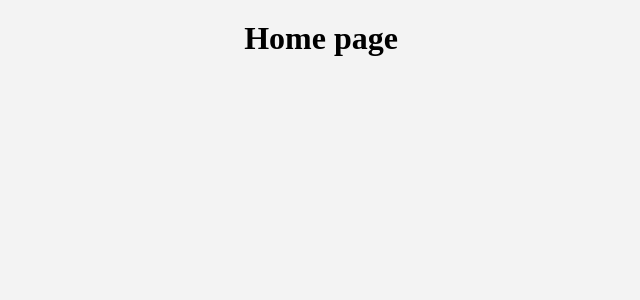
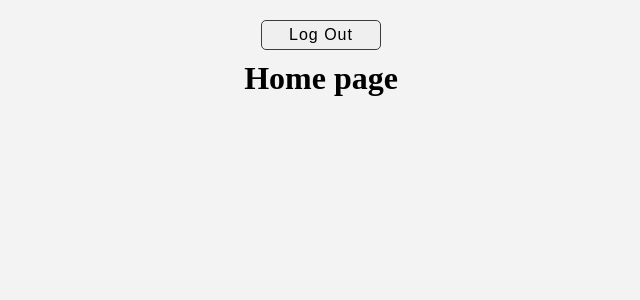
Before and after one commit to andbudha/react-firebase, a React (Vite) app: page / in a window 1280 px wide. Shown: the top 300 px of the page, without its empty margins (319-959 px from the left). Built offline with nearby package versions, Linux system fonts and the light colour scheme.

Commit message:
login btn and login func-ty added

```diff
--- a/src/components/Auth/Auth.module.css
+++ b/src/components/Auth/Auth.module.css
@@ -31,7 +31,7 @@
   border: 1px #3c3c3c solid;
 }
 
-.btn_box {
+.sign_in_btn_box {
   margin-bottom: 10px;
 }
 .sign_in_btn {
--- a/src/components/Auth/Auth.tsx
+++ b/src/components/Auth/Auth.tsx
@@ -59,7 +59,7 @@ export const Auth = () => {
           className={styles.sign_input}
           onChange={passwordSettingFunc}
         />
-        <div className={styles.btn_box}>
+        <div className={styles.sign_in_btn_box}>
           <button className={styles.sign_in_btn} onClick={signIn}>
             Sign In
           </button>
--- a/src/components/Home/Home.module.css
+++ b/src/components/Home/Home.module.css
@@ -6,3 +6,33 @@
   padding: 20px;
   margin: 0 auto;
 }
+
+.logout_btn_box {
+  margin-bottom: 10px;
+  display: flex;
+  flex-direction: column;
+  justify-content: center;
+  align-items: center;
+}
+.logout_btn {
+  width: 120px;
+  height: 30px;
+  padding: 5px;
+  font-size: 1rem;
+  letter-spacing: 1px;
+  cursor: pointer;
+  border-radius: 5px;
+  border: 1px #3c3c3c solid;
+  display: flex;
+  flex-direction: column;
+  justify-content: center;
+  align-items: center;
+}
+.logout_btn:hover {
+  transition: 0.3s;
+  background: #fff;
+}
+
+.logout_btn:not(:hover) {
+  transition: 0.3s;
+}
--- a/src/components/Home/Home.tsx
+++ b/src/components/Home/Home.tsx
@@ -1,7 +1,29 @@
+import { signOut } from 'firebase/auth';
 import styles from './Home.module.css';
+import { auth } from '../../config/firebase';
+import { useEffect } from 'react';
+
 export const Home = () => {
+  useEffect(() => {
+    console.log(auth.currentUser?.email);
+  });
+
+  const logOut = async () => {
+    try {
+      await signOut(auth);
+      console.log(auth?.currentUser?.email);
+    } catch (error) {
+      console.log(error);
+    }
+  };
+
   return (
     <div className={styles.main_home_page}>
+      <div className={styles.logout_btn_box}>
+        <button className={styles.logout_btn} onClick={logOut}>
+          Log Out
+        </button>
+      </div>
       <h1>Home page</h1>
     </div>
   );
```
